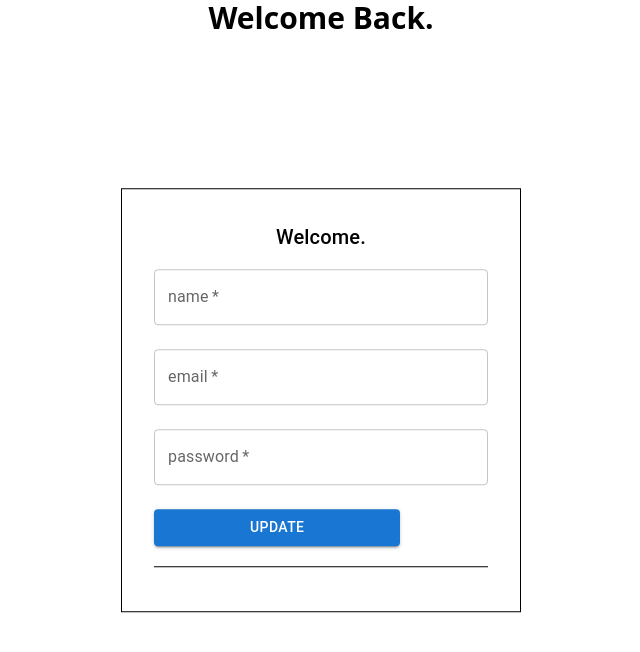
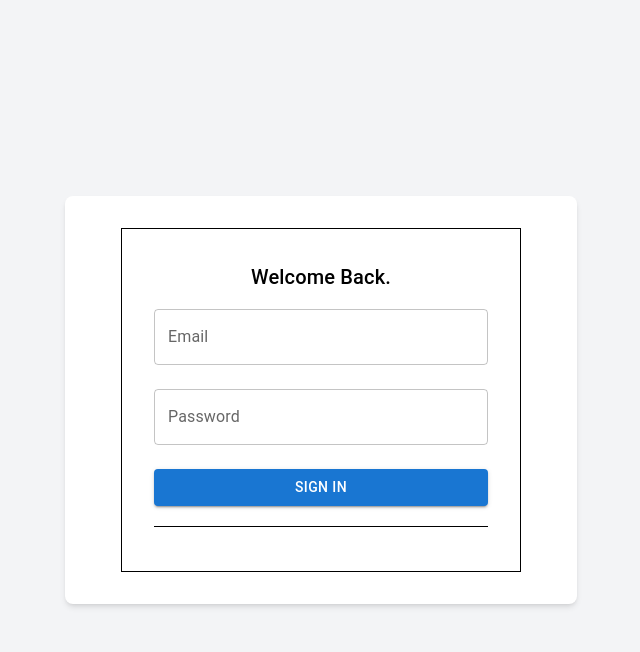
Before and after one commit to gilbertmunuotz/tanair-v2, a Next.js app: page /auth/login in a window 1280 px wide. Shown: the top 652 px of the page, without its empty margins (319-959 px from the left). Built offline with nearby package versions, Linux system fonts and the light colour scheme.

Commit message:
created UI for login

```diff
--- a/components/Form.tsx
+++ b/components/Form.tsx
@@ -1,48 +1,62 @@
-import { TextField, InputAdornment, Box, Typography, Button } from '@mui/material'
+'use client'
+
+import { yupResolver } from "@hookform/resolvers/yup"
+import { TextField, Box, Typography, Button } from "@mui/material"
+import { useForm } from "react-hook-form"
+import type { FormValues } from "../interfaces/interface"
+import { formSchema } from "@/schema/formSchema"
 
 export default function Form() {
-  return (
-    <div>
-        <div>
-            <h1 className="text-3xl font-bold text-center mb-6">Welcome Back.</h1>
-
-            <form>
 
 
-                <Box sx={{ position: 'absolute', top: '50%', left: '50%', transform: 'translate(-50%, -50%)', width: 400, bgcolor: 'background.paper', border: '1px solid #000', p: 4 }}>
-                    <Typography id="sign-in-modal-title" variant="h6" component="h2" className='text-center'>Welcome.</Typography>
-                    <TextField fullWidth
-                        required
-                        label="name"
+    // Initialize React Hook Form with the Yup resolver
+    const { register, handleSubmit, formState: { errors } } = useForm<FormValues>({
+        resolver: yupResolver(formSchema),
+    });
+
+
+    // Handle form submission
+    async function onSubmit(data: FormValues) {
+        console.log(data);
+    }
+
+    return (
+        <div className="min-h-screen flex justify-center items-center bg-gray-100">
+            <div className="bg-white rounded-lg shadow-md p-8 w-full max-w-lg">
+                <form onSubmit={handleSubmit(onSubmit)}>
+                    <Box sx={{ width: "100%", maxWidth: 400, mx: "auto", p: 4, border: "1px solid #000" }}>
+                        <Typography id="sign-in-modal-title" variant="h6" component="h2" className="text-3xl font-bold text-center mb-2">
+                            Welcome Back.
+                        </Typography>
+
+
+                        {/* Email Field */}
+                        <TextField
+                            fullWidth
                             margin="normal"
-                        InputProps={{
-                            endAdornment: (<InputAdornment position="end">
-                                {/* <PersonIcon /> */}
-                            </InputAdornment>)
-                        }}
+                            label="Email"
+                            {...register("email")}
+                            error={!!errors.email}
+                            placeholder="johndoe@gmail.com"
+                            helperText={errors.email?.message}
                         />
 
-                    <TextField fullWidth
-                        required
-                        label="email"
+                        {/* Password Field */}
+                        <TextField
+                            fullWidth
                             margin="normal"
-                        InputProps={{
-                            endAdornment: (<InputAdornment position="end">
-                                {/* <MailIcon /> */}
-                            </InputAdornment>)
-                        }}
+                            label="Password"
+                            type="password"
+                            {...register("password")}
+                            error={!!errors.password}
+                            placeholder="********"
+                            helperText={errors.password?.message}
                         />
 
-
-                    <TextField fullWidth
-                        required
-                        margin="normal"
-                        label="password"
-                    />
-
+                        {/* Submit Button */}
                         <div className="buttons">
-                        <Button variant="contained" type="submit" color="primary" sx={{ mt: 2, mb: 1, paddingX: 12 }}>
-                            Update
+                            <Button variant="contained" type="submit" color="primary" sx={{ mt: 2, mb: 1, width: "100%" }}>
+                                Sign In
                             </Button>
                         </div>
 
--- /dev/null
+++ b/interfaces/interface.ts
@@ -0,0 +1,6 @@
+interface FormValues {
+    email: string;
+    password: string;
+}
+
+export type { FormValues };
--- a/package.json
+++ b/package.json
@@ -11,6 +11,7 @@
   "dependencies": {
     "@emotion/react": "^11.14.0",
     "@emotion/styled": "^11.14.0",
+    "@hookform/resolvers": "^3.10.0",
     "@mui/icons-material": "^6.4.1",
     "@mui/material": "^6.4.1",
     "@prisma/client": "^6.2.1",
@@ -18,6 +19,7 @@
     "prisma": "^6.2.1",
     "react": "^19.0.0",
     "react-dom": "^19.0.0",
+    "react-hook-form": "^7.54.2",
     "react-spinners": "^0.15.0",
     "yup": "^1.6.1"
   },
--- a/schema/formSchema.tsx
+++ b/schema/formSchema.tsx
@@ -4,6 +4,3 @@ export const formSchema = Yup.object().shape({
     email: Yup.string().email("Invalid email").required("Email is required"),
     password: Yup.string().min(8, "Password must be atleast 8 characters long").required("Password is required"),
 });
-
-// Infer the schema's TypeScript type
-export type Formvalues = Yup.InferType<typeof formSchema>;
```
Also changed, not shown: 1 other file (tests, documents, lock files or other folders). Lines whose indentation alone changed are shown as unchanged.
